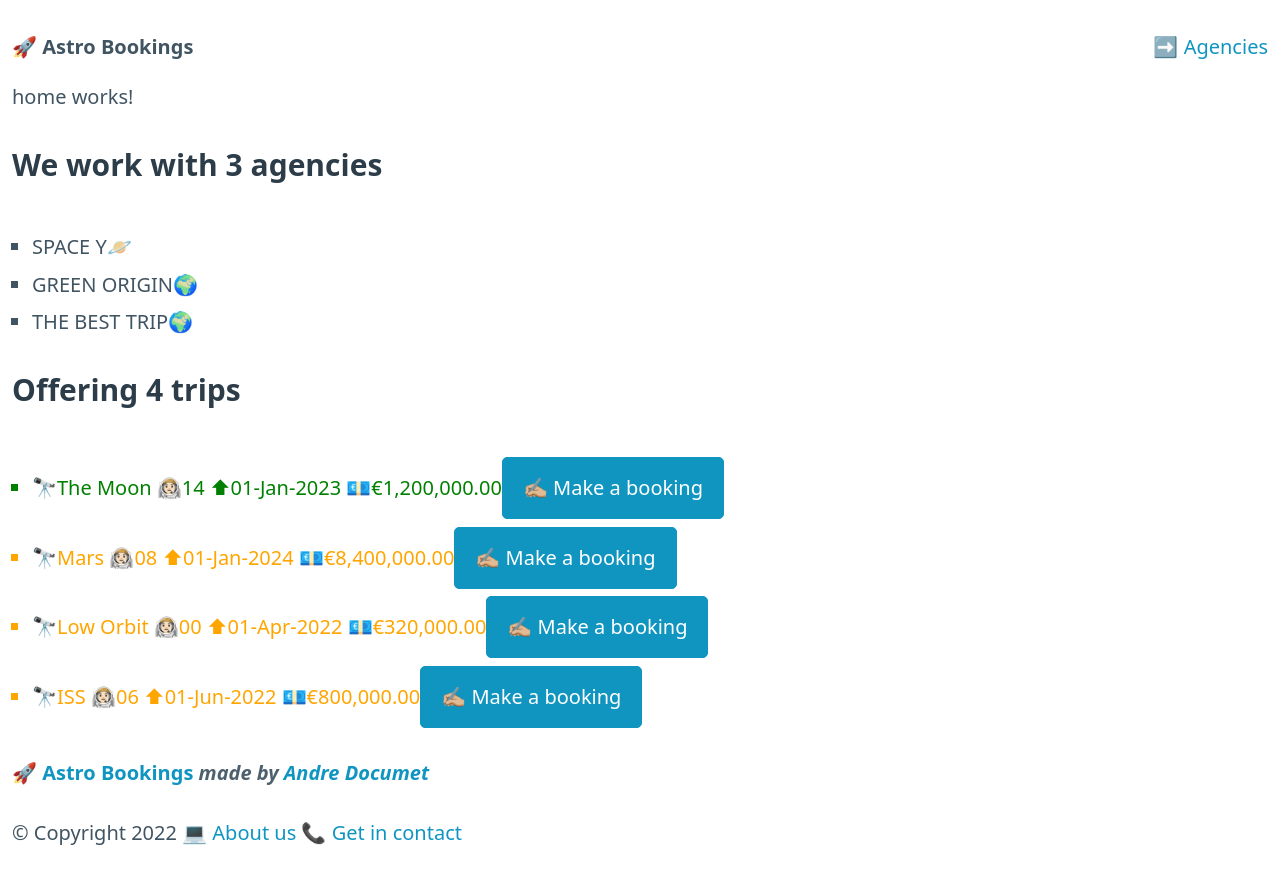
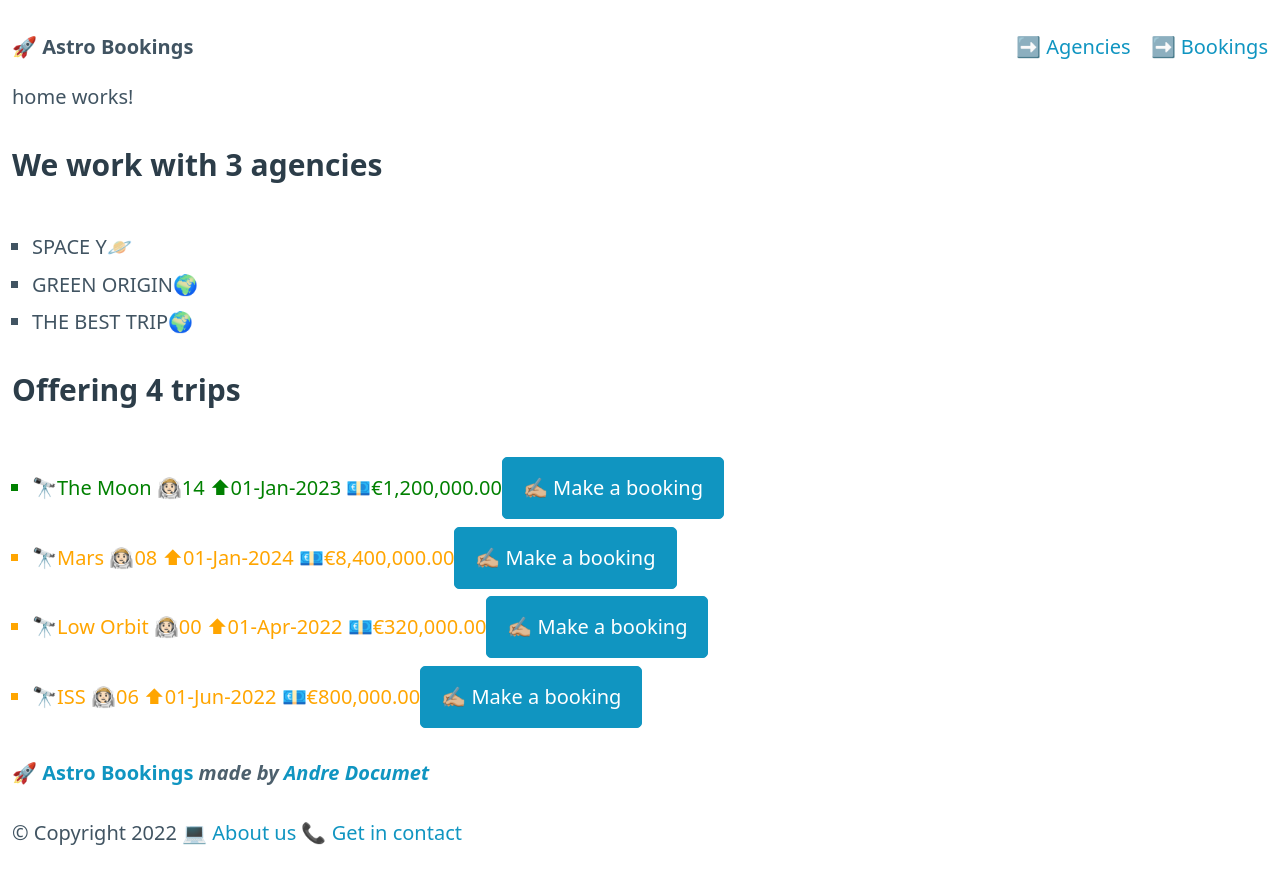
Before and after one commit to andredoc/andre-angular_intro, an Angular app: page / in a window 1280 px wide. Shown: the top 884 px of the page. Built offline with nearby package versions, Linux system fonts and the light colour scheme; data requests are answered from the project's data file.

Commit message:
angular introduction done

```diff
--- a/src/app/core/header.component.ts
+++ b/src/app/core/header.component.ts
@@ -12,6 +12,8 @@ import { Component, Input } from '@angular/core';
         </ul>
         <ul>
           <li><a routerLink="/agencies">➡️ Agencies</a> </li>
+          <li><a routerLink="/bookings">➡️ Bookings</a> </li>
+
         </ul>
       </nav>
     </header>
--- a/src/app/routes/bookings/bookings.component.ts
+++ b/src/app/routes/bookings/bookings.component.ts
@@ -34,7 +34,7 @@ export class BookingsComponent implements OnInit {
     this.bookingViews$ = this.api.getBookings$().pipe(
       tap((bookings) => console.log("Booking from API", bookings)),
       tap((bookings) =>
-        bookings.length > 0 ? bookings : throwError("No bookings found")
+        bookings.length > 0 ? bookings : throwError("No bookings")
       ),
       map((bookings) =>
         bookings.filter((booking)=> booking.paymentMethod === "crypto")
```
